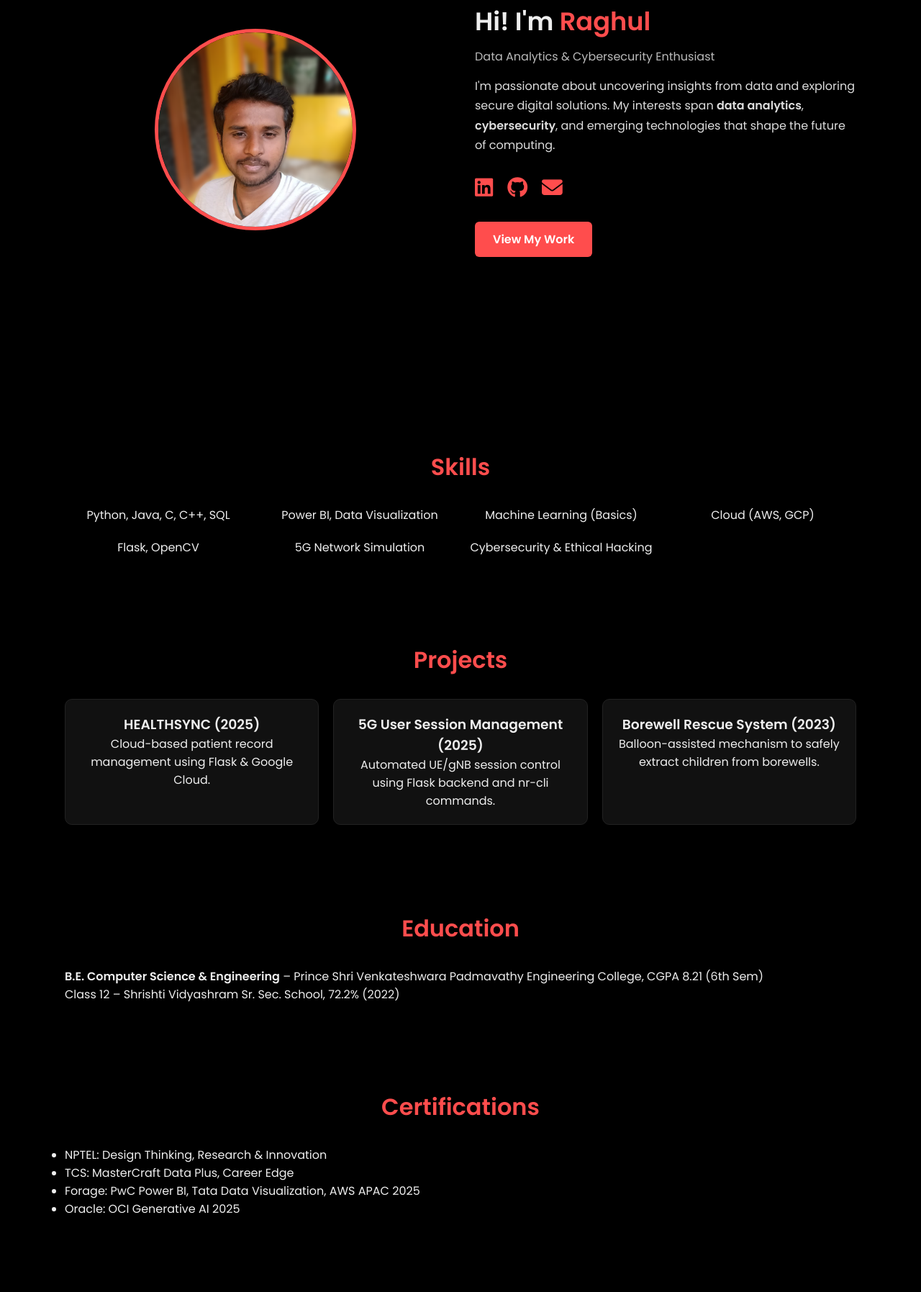
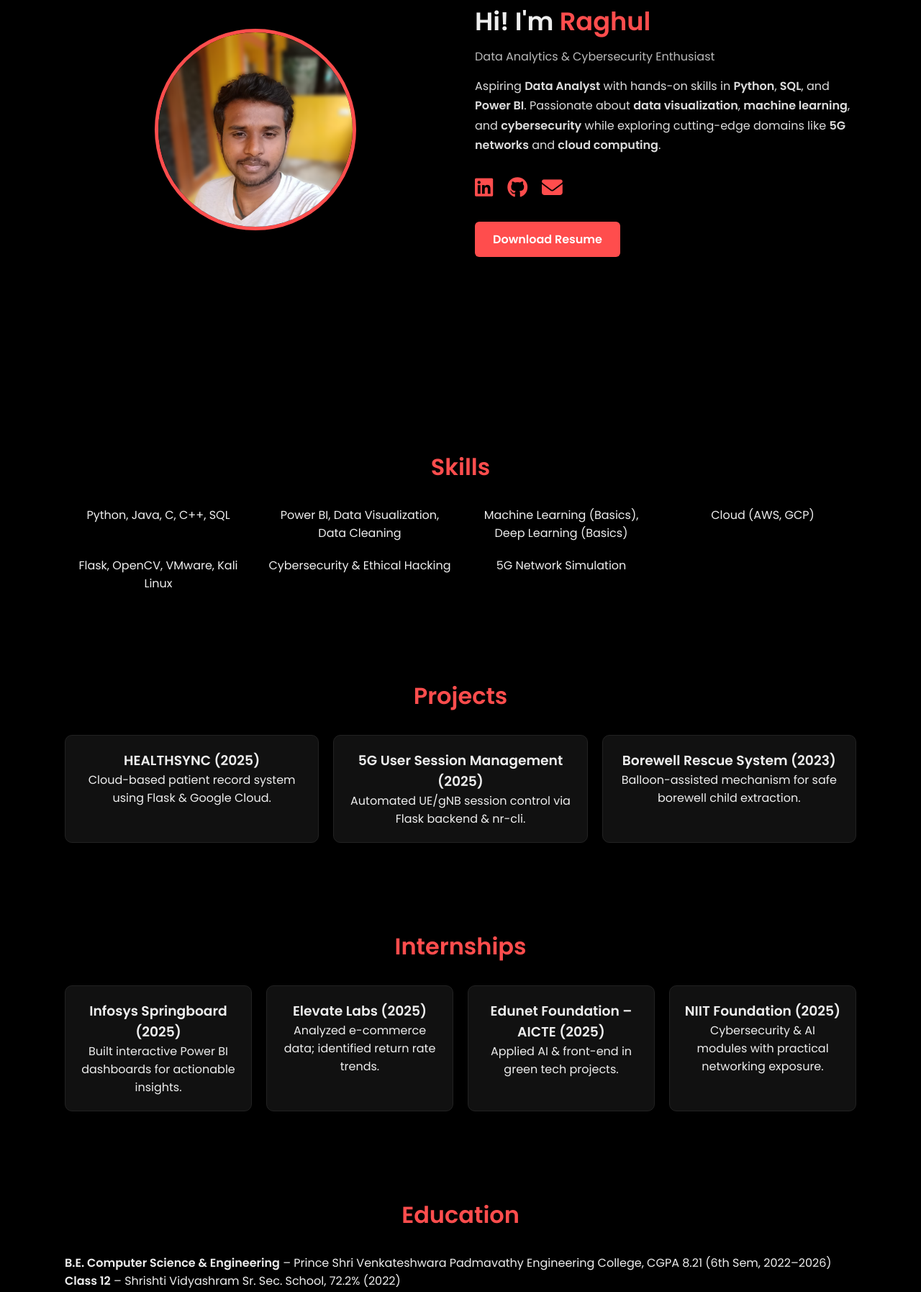
Before and after one commit to Raghul-07-tech/Raghulkv_portfolio, a plain HTML site: page index.html in a window 1280 px wide. Shown: the part 235-2030 px from the top of the page at 72% size. Drawn offline with Linux system fonts and the light colour scheme.

Commit message:
Update index.html

```diff
--- a/index.html
+++ b/index.html
@@ -68,7 +68,7 @@ header{
   object-fit:cover;
   opacity:0;
   transform:translateX(-40px);
-  animation:slideIn 1s ease forwards; /* fast load */
+  animation:slideIn 1s ease forwards;
 }
 .hero-right{
   flex:1 1 300px;
@@ -77,25 +77,14 @@ header{
   animation:slideInRight 1s ease forwards;
   animation-delay:0.2s;
 }
-@keyframes slideIn{
-  to{opacity:1;transform:translateX(0);}
-}
-@keyframes slideInRight{
-  to{opacity:1;transform:translateX(0);}
-}
-.hero-right h2{
-  font-size:2.2rem;
-  margin-bottom:10px;
-}
+@keyframes slideIn{to{opacity:1;transform:translateX(0);}}
+@keyframes slideInRight{to{opacity:1;transform:translateX(0);}}
+.hero-right h2{font-size:2.2rem;margin-bottom:10px;}
 .hero-right h2 span{color:#ff4d4d}
 .tagline{font-weight:500;margin-bottom:15px;color:#bbb}
 .intro{line-height:1.7;margin-bottom:25px;color:#ddd}
 .social-icons{display:flex;gap:20px;margin-bottom:25px}
-.social-icons a{
-  font-size:1.8rem;
-  color:#ff4d4d;
-  transition:.3s;
-}
+.social-icons a{font-size:1.8rem;color:#ff4d4d;transition:.3s;}
 .social-icons a:hover{color:#fff}
 .btn{
   display:inline-block;
@@ -108,11 +97,11 @@ header{
 }
 .btn:hover{background:#e03a3a}
 
-/* ===== SKILLS, PROJECTS, etc. ===== */
+/* ===== SECTIONS ===== */
 .grid{
   list-style:none;
   display:grid;
-  grid-template-columns:repeat(auto-fit,minmax(220px,1fr));
+  grid-template-columns:repeat(auto-fit,minmax(250px,1fr));
   gap:20px;
   text-align:center;
 }
@@ -124,12 +113,7 @@ header{
   transition:.3s;
 }
 .card:hover{border-color:#ff4d4d}
-footer{
-  text-align:center;
-  padding:20px 0;
-  background:#111;
-  margin-top:40px;
-}
+footer{text-align:center;padding:20px 0;background:#111;margin-top:40px}
 </style>
 </head>
 <body>
@@ -143,8 +127,10 @@ footer{
         <li><a href="#about">About</a></li>
         <li><a href="#skills">Skills</a></li>
         <li><a href="#projects">Projects</a></li>
+        <li><a href="#internships">Internships</a></li>
         <li><a href="#education">Education</a></li>
         <li><a href="#certifications">Certifications</a></li>
+        <li><a href="#achievements">Achievements</a></li>
         <li><a href="resume.pdf" target="_blank">Resume</a></li>
         <li><a href="#contact">Contact</a></li>
       </ul>
@@ -162,16 +148,18 @@ footer{
       <h2>Hi! I'm <span>Raghul</span></h2>
       <p class="tagline">Data Analytics & Cybersecurity Enthusiast</p>
       <p class="intro">
-        I'm passionate about uncovering insights from data and exploring secure digital solutions.
-        My interests span <strong>data analytics</strong>, <strong>cybersecurity</strong>, and emerging technologies
-        that shape the future of computing.
+        Aspiring <strong>Data Analyst</strong> with hands-on skills in <strong>Python</strong>,
+        <strong>SQL</strong>, and <strong>Power BI</strong>. Passionate about
+        <strong>data visualization</strong>, <strong>machine learning</strong>,
+        and <strong>cybersecurity</strong> while exploring cutting-edge
+        domains like <strong>5G networks</strong> and <strong>cloud computing</strong>.
       </p>
       <div class="social-icons">
         <a href="https://www.linkedin.com/in/k-v-raghul-875489340" target="_blank"><i class="fab fa-linkedin"></i></a>
         <a href="https://github.com/Raghul-07-tech" target="_blank"><i class="fab fa-github"></i></a>
         <a href="mailto:krishnamoorthiraghul123@gmail.com"><i class="fas fa-envelope"></i></a>
       </div>
-      <a href="#projects" class="btn">View My Work</a>
+      <a href="resume.pdf" target="_blank" class="btn">Download Resume</a>
     </div>
   </div>
 </section>
@@ -182,12 +170,12 @@ footer{
     <h2 class="section-title">Skills</h2>
     <ul class="grid">
       <li>Python, Java, C, C++, SQL</li>
-      <li>Power BI, Data Visualization</li>
-      <li>Machine Learning (Basics)</li>
+      <li>Power BI, Data Visualization, Data Cleaning</li>
+      <li>Machine Learning (Basics), Deep Learning (Basics)</li>
       <li>Cloud (AWS, GCP)</li>
-      <li>Flask, OpenCV</li>
+      <li>Flask, OpenCV, VMware, Kali Linux</li>
+      <li>Cybersecurity & Ethical Hacking</li>
       <li>5G Network Simulation</li>
-      <li>Cybersecurity & Ethical Hacking</li>
     </ul>
   </div>
 </section>
@@ -197,9 +185,22 @@ footer{
   <div class="container">
     <h2 class="section-title">Projects</h2>
     <div class="grid">
-      <div class="card"><h3>HEALTHSYNC (2025)</h3><p>Cloud-based patient record management using Flask & Google Cloud.</p></div>
-      <div class="card"><h3>5G User Session Management (2025)</h3><p>Automated UE/gNB session control using Flask backend and nr-cli commands.</p></div>
-      <div class="card"><h3>Borewell Rescue System (2023)</h3><p>Balloon-assisted mechanism to safely extract children from borewells.</p></div>
+      <div class="card"><h3>HEALTHSYNC (2025)</h3><p>Cloud-based patient record system using Flask & Google Cloud.</p></div>
+      <div class="card"><h3>5G User Session Management (2025)</h3><p>Automated UE/gNB session control via Flask backend & nr-cli.</p></div>
+      <div class="card"><h3>Borewell Rescue System (2023)</h3><p>Balloon-assisted mechanism for safe borewell child extraction.</p></div>
+    </div>
+  </div>
+</section>
+
+<!-- ===== INTERNSHIPS ===== -->
+<section id="internships" class="section">
+  <div class="container">
+    <h2 class="section-title">Internships</h2>
+    <div class="grid">
+      <div class="card"><h3>Infosys Springboard (2025)</h3><p>Built interactive Power BI dashboards for actionable insights.</p></div>
+      <div class="card"><h3>Elevate Labs (2025)</h3><p>Analyzed e-commerce data; identified return rate trends.</p></div>
+      <div class="card"><h3>Edunet Foundation – AICTE (2025)</h3><p>Applied AI & front-end in green tech projects.</p></div>
+      <div class="card"><h3>NIIT Foundation (2025)</h3><p>Cybersecurity & AI modules with practical networking exposure.</p></div>
     </div>
   </div>
 </section>
@@ -208,8 +209,8 @@ footer{
 <section id="education" class="section">
   <div class="container">
     <h2 class="section-title">Education</h2>
-    <p><strong>B.E. Computer Science & Engineering</strong> – Prince Shri Venkateshwara Padmavathy Engineering College, CGPA 8.21 (6th Sem)</p>
-    <p>Class 12 – Shrishti Vidyashram Sr. Sec. School, 72.2% (2022)</p>
+    <p><strong>B.E. Computer Science & Engineering</strong> – Prince Shri Venkateshwara Padmavathy Engineering College, CGPA 8.21 (6th Sem, 2022–2026)</p>
+    <p><strong>Class 12</strong> – Shrishti Vidyashram Sr. Sec. School, 72.2% (2022)</p>
   </div>
 </section>
 
@@ -219,9 +220,23 @@ footer{
     <h2 class="section-title">Certifications</h2>
     <ul>
       <li>NPTEL: Design Thinking, Research & Innovation</li>
-      <li>TCS: MasterCraft Data Plus, Career Edge</li>
-      <li>Forage: PwC Power BI, Tata Data Visualization, AWS APAC 2025</li>
+      <li>TCS: MasterCraft Data Plus, Career Edge, Master Data Management</li>
+      <li>Forage Virtual Internships: PwC Power BI, Tata Data Visualization, AWS APAC 2025, Deloitte Cyber 2025, Data Analytics 2025</li>
       <li>Oracle: OCI Generative AI 2025</li>
+      <li>Workshops: AR/VR Game Development, Ethical Hacking Training</li>
+      <li>Microsoft: OS & Security | Google: Foundations of Cybersecurity</li>
+      <li>DeepLearning.AI: Generative AI for Everyone</li>
+    </ul>
+  </div>
+</section>
+
+<!-- ===== ACHIEVEMENTS ===== -->
+<section id="achievements" class="section">
+  <div class="container">
+    <h2 class="section-title">Leadership & Achievements</h2>
+    <ul>
+      <li>Campus Ambassador – IIT Madras Mechanica 2025, IIT Guwahati Techniche 2025</li>
+      <li>Treasurer – Rotaract Club (2023–2024)</li>
     </ul>
   </div>
 </section>
@@ -232,6 +247,7 @@ footer{
     <h2 class="section-title">Contact</h2>
     <p>Email: <a href="mailto:krishnamoorthiraghul123@gmail.com">krishnamoorthiraghul123@gmail.com</a></p>
     <p>Phone: +91-8838168911</p>
+    <p>Location: Chennai, India</p>
   </div>
 </section>
 
```
